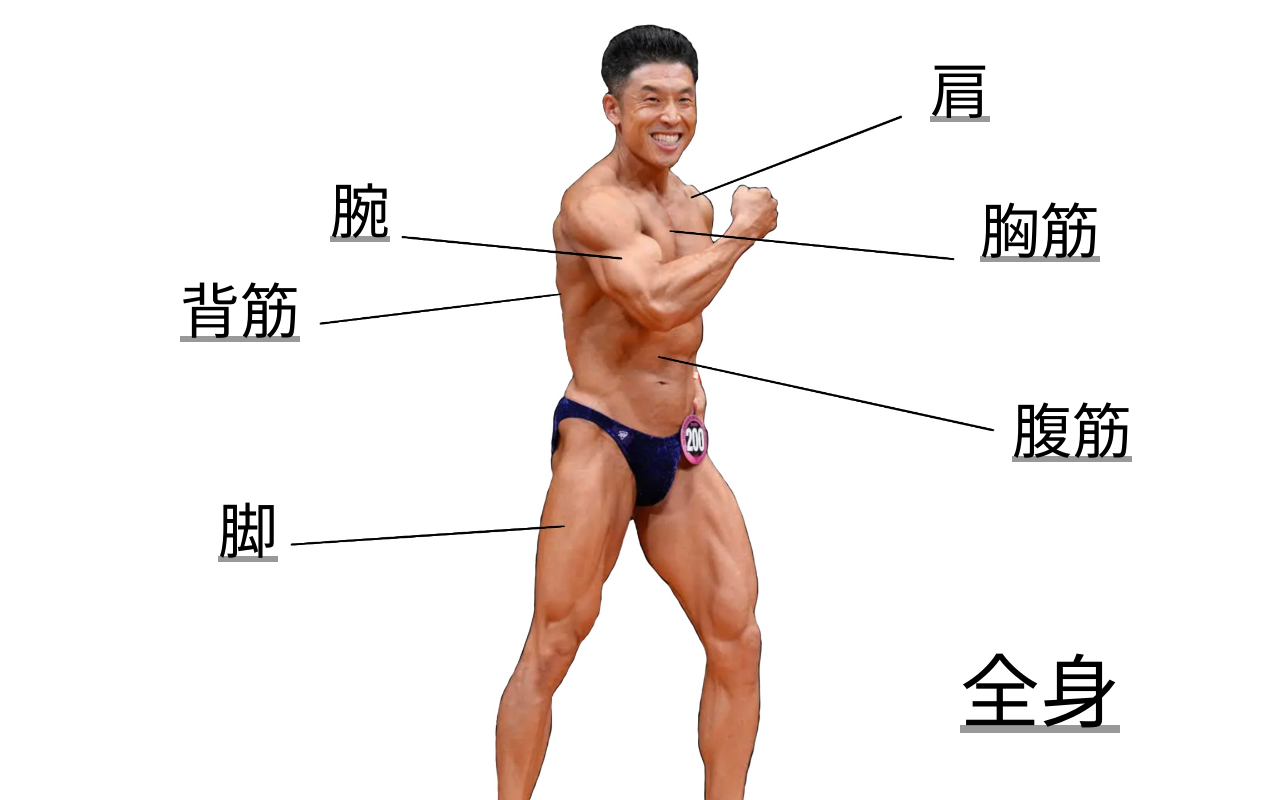
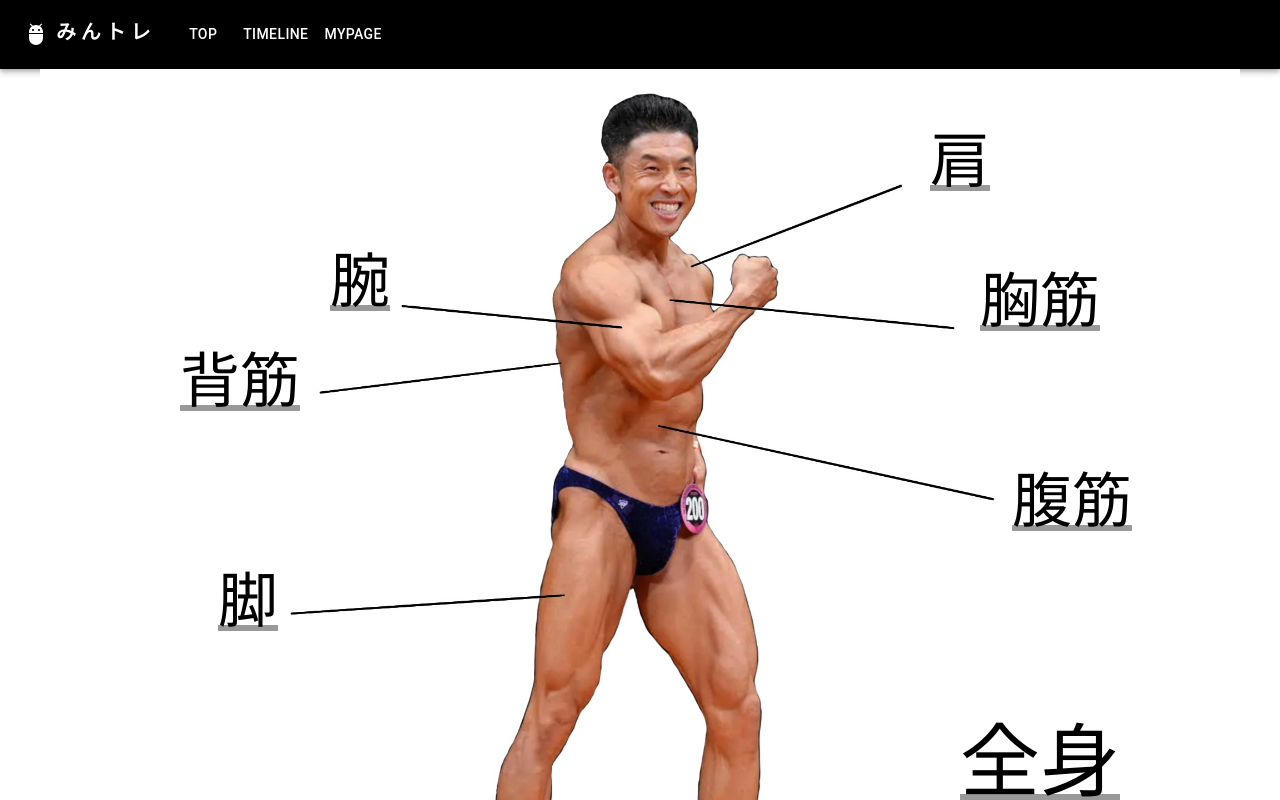
Before and after one commit to na2kera/mintore, a Next.js app: page / in a window 1280 px wide. Shown: the top 800 px of the page. Built offline with nearby package versions, Linux system fonts and the light colour scheme.

Commit message:
HeaderにLInkを追加 Layoutに追加

```diff
--- a/app/Mypage/page.tsx
+++ b/app/Mypage/page.tsx
@@ -19,7 +19,6 @@ const MyPage = async () => {
 
   return (
     <>
-      <Header />
       <Box>
         <Box
           paddingLeft={0}
--- a/app/components/Header.tsx
+++ b/app/components/Header.tsx
@@ -11,8 +11,13 @@ import Container from "@mui/material/Container";
 import Button from "@mui/material/Button";
 import MenuItem from "@mui/material/MenuItem";
 import AdbIcon from "@mui/icons-material/Adb";
+import Link from "next/link"; // Next.jsのLinkコンポーネントをインポート
 
-const pages = ["body", "Timeline", "MyPage"];
+const pages = [
+  { name: "TOP", href: "/" },
+  { name: "Timeline", href: "/timeline" },
+  { name: "MyPage", href: "/Mypage" },
+];
 const settings = ["Profile", "Logout"];
 
 function Header() {
@@ -87,8 +92,12 @@ function Header() {
               sx={{ display: { xs: "block", md: "none" } }}
             >
               {pages.map((page) => (
-                <MenuItem key={page} onClick={handleCloseNavMenu}>
-                  <Typography sx={{ textAlign: "center" }}>{page}</Typography>
+                <MenuItem key={page.name} onClick={handleCloseNavMenu}>
+                  <Link href={page.href}>
+                    <Typography sx={{ textAlign: "center" }}>
+                      {page.name}
+                    </Typography>
+                  </Link>
                 </MenuItem>
               ))}
             </Menu>
@@ -97,13 +106,14 @@ function Header() {
 
           <Box sx={{ flexGrow: 1, display: { xs: "none", md: "flex" } }}>
             {pages.map((page) => (
-              <Button
-                key={page}
-                onClick={handleCloseNavMenu}
-                sx={{ my: 2, color: "white", display: "block" }}
-              >
-                {page}
-              </Button>
+              <Link key={page.name} href={page.href} passHref>
+                <Button
+                  onClick={handleCloseNavMenu}
+                  sx={{ my: 2, color: "white", display: "block" }}
+                >
+                  {page.name}
+                </Button>
+              </Link>
             ))}
           </Box>
           <Box sx={{ flexGrow: 0 }}>
--- a/app/layout.tsx
+++ b/app/layout.tsx
@@ -1,5 +1,6 @@
 import type { Metadata } from "next";
 import "./globals.css";
+import Header from "./components/Header";
 
 export const metadata: Metadata = {
   title: "Create Next App",
@@ -13,7 +14,10 @@ export default function RootLayout({
 }>) {
   return (
     <html lang="en">
-      <body style={{ margin: 0 }}>{children}</body>
+      <body style={{ margin: 0 }}>
+        <Header />
+        <main>{children}</main>
+      </body>
     </html>
   );
 }
```
